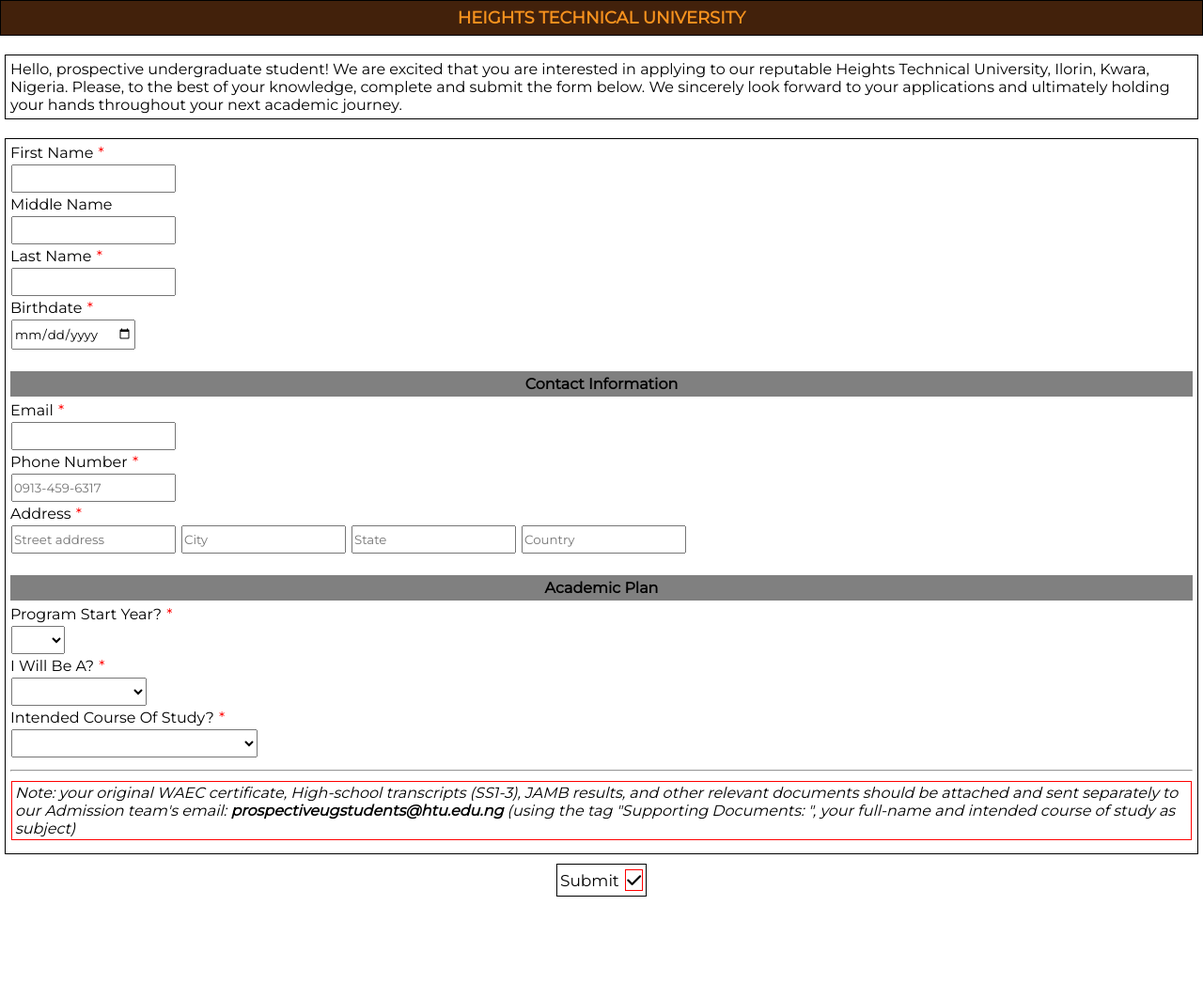
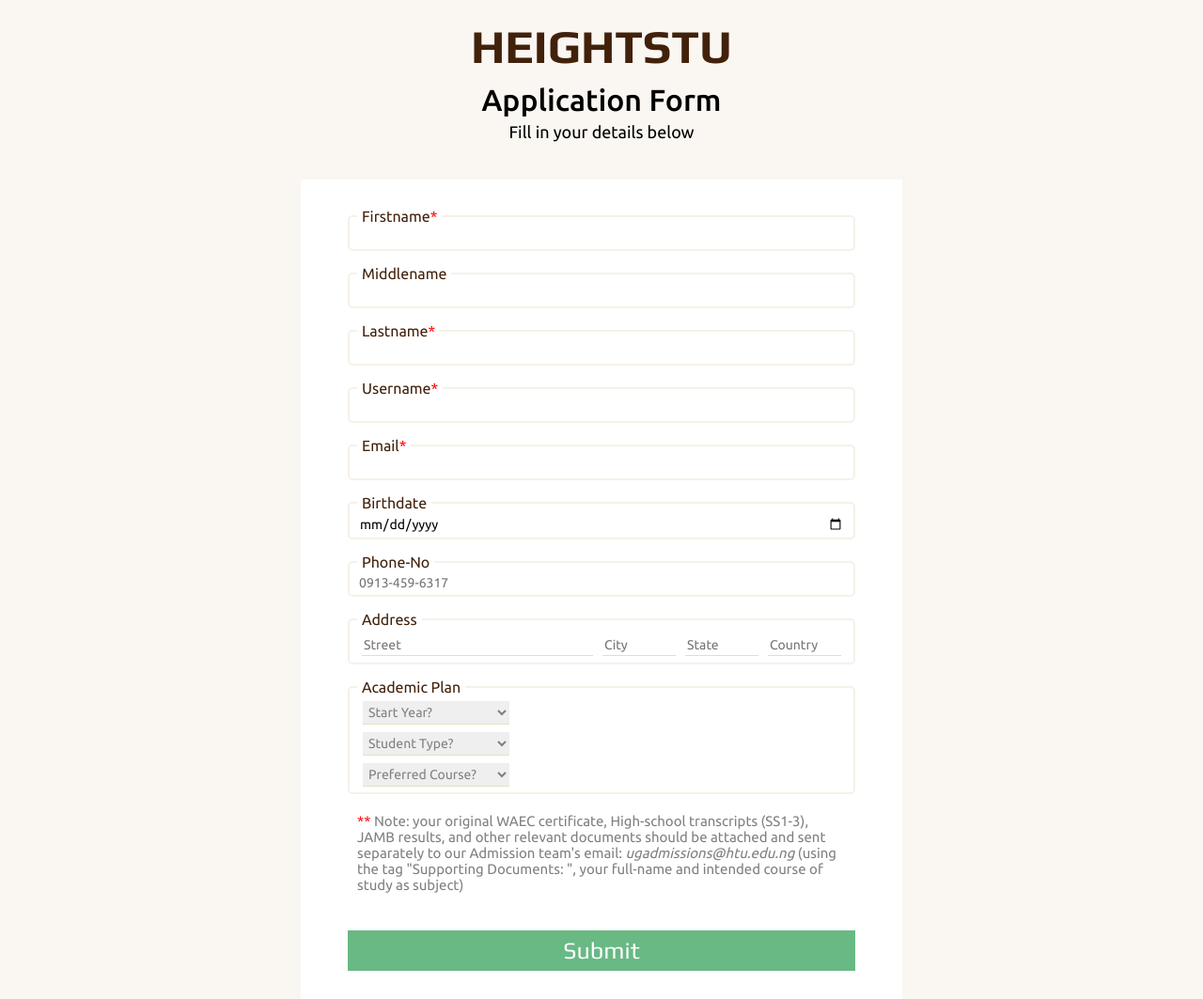
Before and after one commit to ashraf267/heights-technical-university, a PHP site: page /pages/admissions-form.php in a window 1280 px wide. Shown: the whole page at 94% size. Before the commit the page ends 954 px from the top, so only its background shows below. Run offline with PHP 8.4, Linux system fonts and the light colour scheme; the visitor is signed in with stand-in values (Sample User, id 1); some libraries are stand-ins or nearby versions.

Commit message:
final form ui completed

```diff
--- a/pages/admissions-form.php
+++ b/pages/admissions-form.php
@@ -59,173 +59,240 @@
         <meta name="viewport" content="width=device-width, initial-scale=1">
         <link rel="preconnect" href="https://fonts.googleapis.com">
         <link rel="preconnect" href="https://fonts.gstatic.com" crossorigin>
-        <link href="https://fonts.googleapis.com/css2?family=Montserrat&display=swap" rel="stylesheet">
+        <link href="https://fonts.googleapis.com/css2?family=Play:wght@400;700&family=Ubuntu:wght@400;500;700&display=swap" rel="stylesheet">
         <script src="https://kit.fontawesome.com/c84a86a0b9.js" crossorigin="anonymous"></script>
-        <style>
+        <title>Admission Form | HeightsTU</title>
+        <style type="text/css">
             * {
             margin: 0;
             padding: 0;
-            }
-            .header {
-                background-color: #42210b;
+            box-sizing: border-box;
         }
 
-            .header h1 {
-                border: 1px solid black;
-                text-align: center;
-                font-size: 18px;
-                color: #f7921e;
-                padding: 7px 8px;
-                text-transform: uppercase;
-                font-family: 'Montserrat', sans-serif;
+        body {
+            background-color: rgba(246, 241, 233, 0.5);
         }
 
-            #sub-header {
-                border: 1px solid black;
-                margin: 20px 5px;
-                padding: 5px;
-                font-family: 'Montserrat', sans-serif;
+        header {
+            text-align: center;
+            margin: 20px 0 40px;
         }
 
-            form {
-                margin: 0 5px;
-                padding: 5px;
-                border: 1px solid black;
+        header h1 {
+            font-size: 32px;
+            font-family: 'Ubuntu', sans-serif;
+            font-weight: 500;
+            text-transform: capitalize;
+            margin: 5px 0;
         }
 
-            .sub-header {
-                margin: 20px 0 5px;
-                background-color: grey;
-                padding: 4px 1px;
+        header p {
+            font-family: 'Ubuntu', sans-serif;
+            font-weight: 400;
+            font-size: 18px;
         }
 
-            .sub-header h2 {
+        header a {
+            display: block;
+            text-transform: uppercase;
+            text-decoration: none;
+            color: #42210b;
+            font-size: 50px;
+            font-weight: 700;
+            font-family: 'Play', sans-serif;
+            margin: 10px 0;
+        }
+
+        /* admissions form */
+        #adm-form {
+            background-color: white;
+            width: 50%;
+            margin: 0 auto;
+            display: flex;
+            flex-direction: column;
+            justify-content: space-around;
+            padding: 25px 50px;
+        }
+
+        #adm-form > div {
+            margin: 5px 0 10px;
+        }
+
+        #adm-form > fieldset {
+            margin: 5px 0 10px;
+            border: 2px solid #F6F1E9;
+            border-radius: 5px;
+            padding: 2px 8px;
+        }
+
+        #adm-form > fieldset > legend {
+            font-family: 'Ubuntu', sans-serif;
+            font-weight: 400;
+            text-transform: capitalize;
             font-size: 16px;
-                font-family: 'Montserrat', sans-serif;
-                text-align: center;
+            padding: 0 5px;
+            color: #42210b;
+        }
+
+        #adm-form > fieldset > legend > span {
+            color: red;
+        }
+
+        /*
+        #adm-form > div > label {
+            display: block;
+            font-family: 'Ubuntu', sans-serif;
+            font-weight: 400;
+            text-transform: capitalize;
+            font-size: 15px;
+            margin: 5px 0;
+            padding: 5px 0;
+            color: #42210b;
+        }
+
+        #adm-form > div > label > span {
+            color: red;
+        }
+        */
+
+        .fields {
+            display: block;
+            font-size: 14px;
+            /* padding: 10px 5px; */
+            padding: 3px 2px;
+            font-weight: 400;
+            font-family: 'Ubuntu', sans-serif;
+            /* border: 2px solid #F6F1E9; */
+            border: none;
+            outline: none;
+            width: 100%;
+        }
+
+        .border-bottom {
+            outline: none;
+            font-family: 'Ubuntu', sans-serif;
+            font-weight: 400;
+            font-size: 14px;
+            padding: 3px 2px;
+            width: 15%;
+            border-top: none;
+            border-right: none;
+            border-bottom: 1px solid #DBE4C6;
+            border-left: none;
+            margin: 5px 5px;
             text-transform: capitalize;
         }
 
-            label {
-                display: block;
-                font-family: 'Montserrat', sans-serif;
-                text-transform: capitalize;
+        #adm-form > fieldset:nth-child(9) {
+            display: flex;
+            flex-direction: column;
+            justify-content: space-around;
         }
 
-            .req {
-                color: red;
-                padding: 0 1px;
-                text-align: center;
-            }
-
-            .fields {
-                font-family: 'Montserrat', sans-serif;
-                padding: 5px 1px;
-                margin: 3px 1px;
+        #adm-form > fieldset:nth-child(9) > select {
+            width: 30%;
+            color: grey;
+            margin: 4px 6px;
         }
 
         #note {
-                border: 1px solid red;
-                font-family: 'Montserrat', sans-serif;
-                padding: 2px 3px;
-                font-style: italic;
-                margin: 9px 1px;
+            padding: 5px 10px;
         }
 
-            .center-box {
-                width: 50%;
-                margin: 5px auto;
-                text-align: center;
+        #note > p {
+            font-family: 'Ubuntu', sans-serif;
+            font-weight: 400;
+            font-size: 15px;
+            color: grey;
         }
 
-            .submit-btn {
-                border: 1px solid black;
-                margin: 5px 10px;
-                font-size: 17px;
-                padding: 5px 3px;
-                background-color: transparent;
-                font-family: 'Montserrat', sans-serif;
-                text-transform: capitalize;
+        #note > p > span {
+            color: red;
         }
 
-            .submit-btn i {
-                border: 1px solid red;
-                margin-left: 2px;
-                padding: 2px 1px;
+        .sbm-btn {
+            background-color: #68B984;
+            color: white;
+            border: none;
+            font-size: 25px;
+            font-weight: 400;
+            font-family: 'Play', sans-serif;
+            width: 100%;
+            padding: 7px;
+            text-transform: capitalize;
+            margin: 25px 0 5px;
         }
         </style>
     </head>
     <body>
-        <!-- form for new undergraduate students -->
-        <div class="header">
-            <h1>Heights technical university</h1>
-        </div>
-        <div id="sub-header">
-            <p>Hello, prospective undergraduate student! We are excited that you are interested
-                in applying to our reputable Heights Technical University, Ilorin, Kwara, Nigeria.
-                Please, to the best of your knowledge, complete and submit the form below.
-                We sincerely look forward to your applications and ultimately holding your hands throughout
-                your next academic journey.
-            </p>
-        </div>
-        <!-- form starts here -->
-        <form action="<?php echo htmlspecialchars($_SERVER['PHP_SELF']); ?>" id="adms-form" method="POST">
-            <label for="fname">First name <span class="req">*</span></label>
-            <input class="fields" type="text" id="fname" name="fname" required>
-            <label for="midname">Middle name</label>
-            <input type="text" name="midname" id="midname" class="fields" required>
-            <label for="lname">Last name <span class="req">*</span></label>
-            <input class="fields" type="text" id="lname" name="lname" required>
-            <label for="dob">Birthdate <span class="req">*</span></label>
-            <input class="fields" type="date" id="dob" name="dob" required>
-            <div class="sub-header">
-                <h2>Contact information</h2>
-            </div>
-            <label for="email">Email <span class="req">*</span></label>
-            <input class="fields" type="email" id="email" name="email" required>
-            <label for="phone">Phone Number <span class="req">*</span></label>
-            <input class="fields" type="tel" id="phone" name="phone" placeholder="0913-459-6317" pattern="[0-9]{4}-[0-9]{3}-[0-9]{4}">
-            <label>Address <span class="req">*</span></label>
-            <input class="fields" type="text" id="addr-str" name="addr-str" placeholder="Street address" required>
-            <input class="fields" type="text" id="addr-city" name="addr-city" placeholder="City" required>
-            <input class="fields" type="text" id="addr-state" name="addr-state" placeholder="State" required>
-            <input class="fields" type="text" id="addr-country" name="addr-country" placeholder="Country" required>
-            <div class="sub-header">
-                <h2>Academic plan</h2>
-            </div>
-            <label for="start-year">Program start year? <span class="req">*</span></label>
-            <select class="fields" id="start-year" name="start-year" required>
-                <option value=""></option>
+        <header>
+        <a href="../index.php">heightstu</a>
+        <h1>Application form</h1>
+        <p>Fill in your details below</p>
+    </header>
+    <form id="adm-form" action="<?php echo htmlspecialchars($_SERVER['PHP_SELF']); ?>" method="POST">
+        <fieldset>
+            <legend>firstname<span>*</span></legend>
+            <input class="fields" type="text" name="fname" id="fname" required>
+        </fieldset>
+        <fieldset>
+            <legend>middlename</legend>
+            <input class="fields" type="text" name="mname" id="mname">
+        </fieldset>
+        <fieldset>
+            <legend>lastname<span>*</span></legend>
+            <input class="fields" type="text" name="lname" id="lname" required>
+        </fieldset>
+        <fieldset>
+            <legend>username<span>*</span></legend>
+            <input class="fields" type="text" name="username" id="username" required>
+        </fieldset>
+        <fieldset>
+            <legend>email<span>*</span></legend>
+            <input class="fields" type="email" name="email" id="email" required>
+        </fieldset>
+        <fieldset>
+            <legend>birthdate</legend>
+            <input class="fields" type="date" name="dob" id="dob" required>
+        </fieldset>
+        <fieldset>
+            <legend>phone-no</legend>
+            <input class="fields" type="tel" name="" id="" placeholder="0913-459-6317" pattern="[0-9]{4}-[0-9]{3}-[0-9]{4}">
+        </fieldset>
+        <fieldset style="display: flex; flex-direction: row; justify-content: space-around;">
+            <legend>address</legend>
+            <input class="border-bottom" style="flex-grow: 2;" type="text" name="" id="" placeholder="street" required>
+            <input class="border-bottom" type="text" name="" id="" placeholder="city" required>
+            <input class="border-bottom" type="text" name="" id="" placeholder="state" required>
+            <input class="border-bottom" type="text" name="" id="" placeholder="country" required>
+        </fieldset>
+        <fieldset>
+            <legend>academic plan</legend>
+            <select class="border-bottom" name="" id="" required>
+                <option value="#">start year?</option>
                 <option value="2023">2023</option>
                 <option value="2024">2024</option>
                 <option value="2025">2025</option>
             </select>
-            <label for="student-type">I will be a? <span class="req">*</span></label>
-            <select class="fields" id="student-type" name="student-type" required>
-                <option value=""></option>
-                <option value="first-year student">First-year Student</option>
-                <option value="transfer student">Transfer Student</option>
+            <select class="border-bottom" name="" id="" required>
+                <option value="#">student type?</option>
+                <option value="first-year">first-year</option>
+                <option value="transfer">transfer</option>
             </select>
-            <label for="course-to-study">Intended course of study? <span class="req">*</span></label>
-            <select class="fields" id="course-to-study" name="course-to-study" required>
-                <option value=""></option>
-                <option value="computer sci">Computer Science</option>
-                <option value="software eng">Software Engineering</option>
-                <option value="civil eng">Civil Engineering</option>
-                <option value="elect elect eng">Electrical & Electronics Engineering</option>
-                <option value="material eng">Material Engineering</option>
-                <option value="telecomm sci">Telecommunication Science</option>
+            <select class="border-bottom" name="" id="" required>
+                <option value="#">preferred course?</option><option value="">computer science</option>
+                <option value="">civil engineering</option>
+                <option value="">mechanical engineering</option>
+                <option value="">computer engineering</option>
             </select>
-            <hr style="margin: 10px 0;">
+        </fieldset>
         <div id="note">
-                <p>Note: your original WAEC certificate, High-school transcripts (SS1-3),
-                    JAMB results, and other relevant documents should be attached and sent separately
-                    to our Admission team's email: <strong>prospectiveugstudents@htu.edu.ng</strong> (using the tag "Supporting Documents: ", your full-name and intended course of study as subject)
+            <p>
+                <span>** </span>Note: your original WAEC certificate, High-school transcripts (SS1-3), JAMB results, and other relevant documents should be attached and sent separately to our Admission team's email: <em>ugadmissions@htu.edu.ng</em> (using the tag "Supporting Documents: ", your full-name and intended course of study as subject)
             </p>
         </div>
+        <!-- submit button -->
+        <input class="sbm-btn" type="submit" name="submit" value="submit">
     </form>
-        <div class="center-box">
-            <button type="submit" onclick="window.alert('Form submitted successfully!')" form="adms-form" class="submit-btn">submit <i class="fa-solid fa-check"></i></button:type>
-        </div>
     </body>
 </html>
```
Also changed, not shown: pages/form-styles.css (deleted, +0 -76 lines), pages/register.php (+5 -5 lines). Lines whose indentation alone changed are shown as unchanged.
